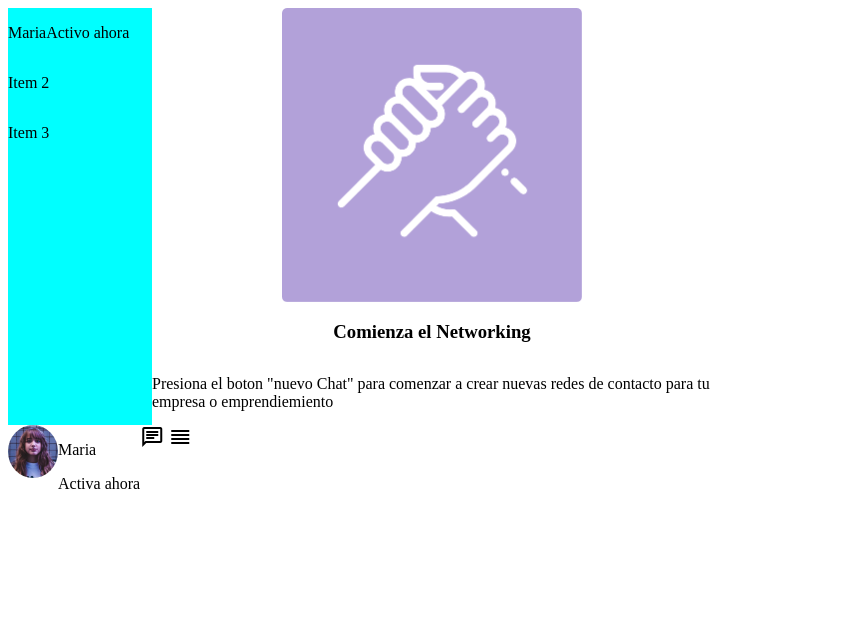
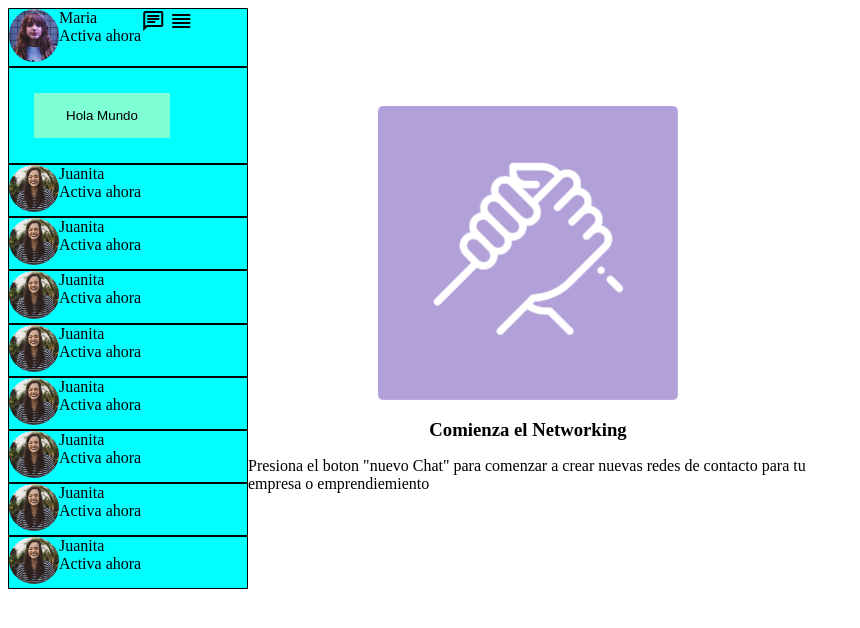
Before and after one commit to sebazuniga1981/flexbox, a plain HTML site: page index.html in a window 1280 px wide. Shown: the whole page, without its empty margins (0-860 px from the left). Drawn offline with nearby package versions, Linux system fonts and the light colour scheme.

Commit message:
tercer commit

```diff
--- a/assets/css/style.css
+++ b/assets/css/style.css
@@ -9,11 +9,11 @@
         align-items: center;
         justify-content: center;
         width: 300px;
+
     }
     .flex-item1{
         align-items: center;
         display: flex;
-
 }
 .flex-item2{
     align-items:center;
@@ -26,3 +26,16 @@
     width: 50px;
     border-radius: 50%;
 }
+p{
+    margin: 0;
+    padding: 0;
+}
+
+button{
+    background-color: aquamarine;
+    margin: 25px;
+    border: 20px;
+    padding: 15px 32px;
+    text-align: center;
+
+}
--- a/index.html
+++ b/index.html
@@ -16,18 +16,97 @@
         style="
           display: flex;
           flex-direction: column;
-          width: 9em;
-          background-color: aqua;
-        "
-      >
-        <div style="display: flex">
-          <p>Maria</p>
-          <p>Activo ahora</p>
-          <div></div>
+          width: 15em;
+          background-color: aqua;">
+        <div style="display: flex; border: solid 1px black">
+          <div class="img-chat">
+            <img src="./assets/imgs/maria.jpg" alt="foto maria" />
+          </div>
+          <div style="display: flex; flex-direction: column">
+            <p>Maria</p>
+            <p>Activa ahora</p>
+          </div>
+          <div>
+            <span class="material-symbols-outlined"> chat </span>
+            <span class="material-symbols-outlined"> reorder </span>
+          </div>
         </div>
-        <p>Item 2</p>
-        <p>Item 3</p>
+
+        <div style=" border: solid 1px black"><button>Hola Mundo</button></div>
+        <div style="display: flex; border: solid 1px black">
+          <div class="img-chat">
+            <img src="./assets/imgs/Juanita.jpg" alt="foto Juanita" />
+          </div>
+          <div style="display: flex; flex-direction: column">
+            <p>Juanita</p>
+            <p>Activa ahora</p>
+          </div>
+        </div>
+        <div style="display: flex; border: solid 1px black">
+          <div class="img-chat">
+            <img src="./assets/imgs/Juanita.jpg" alt="foto Juanita" />
+          </div>
+          <div style="display: flex; flex-direction: column">
+            <p>Juanita</p>
+            <p>Activa ahora</p>
+          </div>
+        </div>
+        <div style="display: flex; border: solid 1px black">
+          <div class="img-chat">
+            <img src="./assets/imgs/Juanita.jpg" alt="foto Juanita" />
+          </div>
+          <div style="display: flex; flex-direction: column">
+            <p>Juanita</p>
+            <p>Activa ahora</p>
+          </div>
+        </div>
+        <div style="display: flex; border: solid 1px black">
+          <div class="img-chat">
+            <img src="./assets/imgs/Juanita.jpg" alt="foto Juanita" />
+          </div>
+          <div style="display: flex; flex-direction: column">
+            <p>Juanita</p>
+            <p>Activa ahora</p>
+          </div>
+        </div>
+        <div style="display: flex; border: solid 1px black">
+          <div class="img-chat">
+            <img src="./assets/imgs/Juanita.jpg" alt="foto Juanita" />
+          </div>
+          <div style="display: flex; flex-direction: column">
+            <p>Juanita</p>
+            <p>Activa ahora</p>
+          </div>
+        </div>
+        <div style="display: flex; border: solid 1px black">
+          <div class="img-chat">
+            <img src="./assets/imgs/Juanita.jpg" alt="foto Juanita" />
+          </div>
+          <div style="display: flex; flex-direction: column">
+            <p>Juanita</p>
+            <p>Activa ahora</p>
+          </div>
+        </div>
+        <div style="display: flex; border: solid 1px black">
+          <div class="img-chat">
+            <img src="./assets/imgs/Juanita.jpg" alt="foto Juanita" />
+          </div>
+          <div style="display: flex; flex-direction: column">
+            <p>Juanita</p>
+            <p>Activa ahora</p>
+          </div>
+        </div>
+        <div style="display: flex; border: solid 1px black">
+          <div class="img-chat">
+            <img src="./assets/imgs/Juanita.jpg" alt="foto Juanita" />
+          </div>
+          <div style="display: flex; flex-direction: column">
+            <p>Juanita</p>
+            <p>Activa ahora</p>
+          </div>
+        </div>
       </div>
+
 
       <div class="flex-container">
         <img class="flex-img" src="./assets/imgs/hand.png" alt="" />
@@ -40,16 +119,3 @@
     </div>
   </body>
 </html>
-<div style="display: flex;">
-  <div class="img-chat">
-    <img src="./assets/imgs/maria.jpg" alt="foto maria" />
-  </div>
-  <div class="name-status">
-    <p>Maria</p>
-    <p>Activa ahora</p>
-  </div>
-  <div>
-    <span class="material-symbols-outlined"> chat </span>
-    <span class="material-symbols-outlined"> reorder </span>
-  </div>
-</div>
```
Also changed, not shown: assets/imgs/Alberto.jpg (renamed from assets/imgs/Screen Shot 2018-11-28 at 15.32.16.jpg), assets/imgs/Cristian.jpg (renamed from assets/imgs/Screen Shot 2018-11-28 at 15.28.30.jpg), assets/imgs/Gonzalo.jpg (renamed from assets/imgs/Screen Shot 2018-11-28 at 15.31.09.jpg), assets/imgs/Ignacio.jpg (renamed from assets/imgs/Screen Shot 2018-11-28 at 15.30.34.jpg), assets/imgs/Juan_pablo.jpg (renamed from assets/imgs/Screen Shot 2018-11-28 at 15.30.54.jpg), assets/imgs/Juanita.jpg (renamed from assets/imgs/Screen Shot 2018-11-28 at 15.27.14.jpg), assets/imgs/Magdalena.jpg (renamed from assets/imgs/Screen Shot 2018-11-28 at 15.28.04.jpg), assets/imgs/Maria_jose.jpg (renamed from assets/imgs/Screen Shot 2018-11-28 at 15.32.44.jpg).
